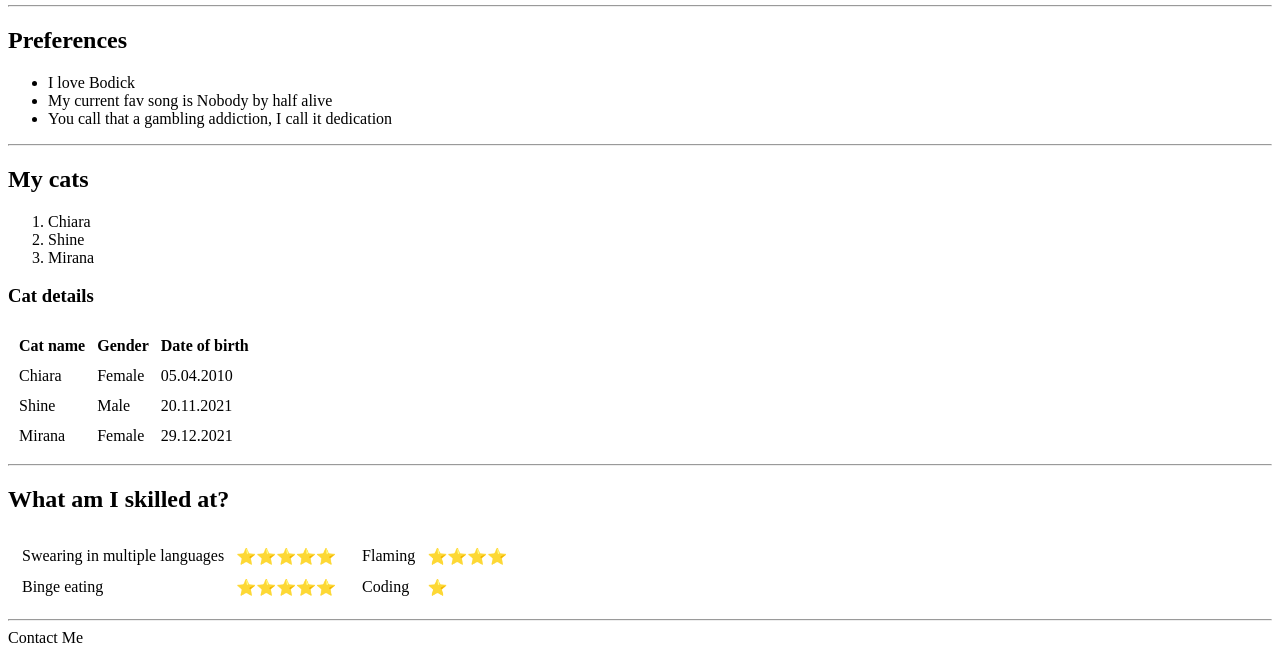
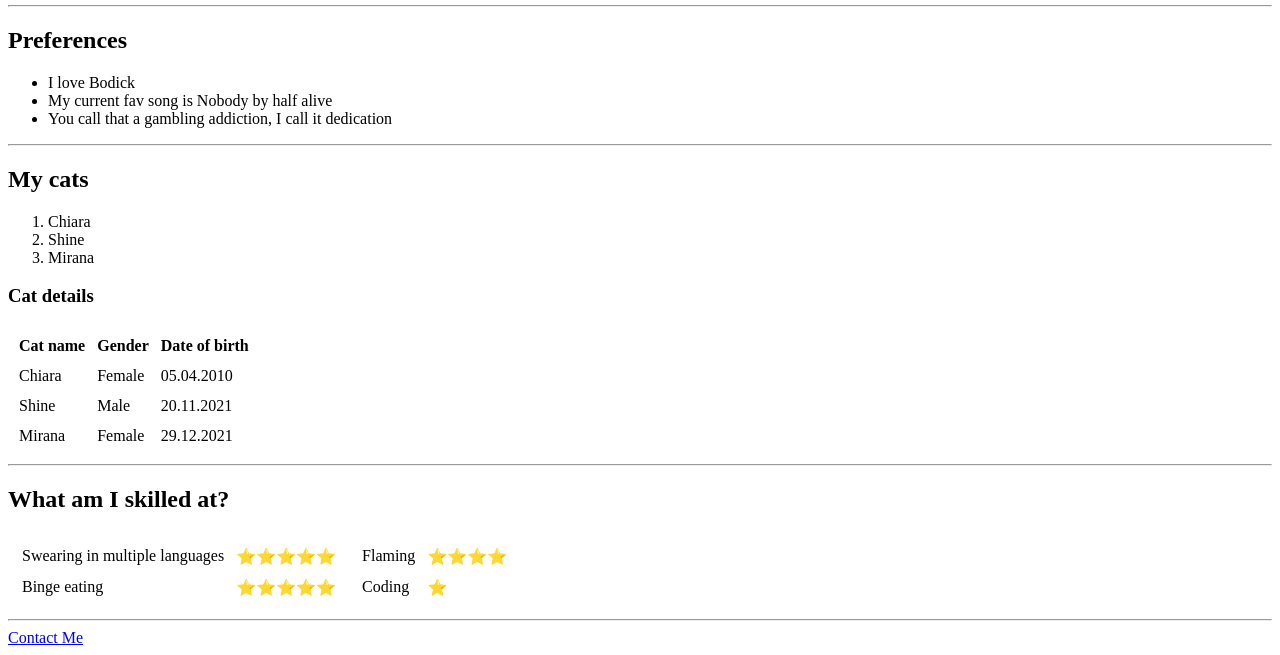
Before and after one commit to lorra-ineee/random, a plain HTML site: page index.html in a window 1280 px wide. Shown: the part 459-1114 px from the top of the page. Drawn offline with Linux system fonts and the light colour scheme.

Commit message:
Update index.html

```diff
--- a/index.html
+++ b/index.html
@@ -86,6 +86,6 @@
         </tr>
     </table>
     <hr>
-    <a ref="contact-me.html">Contact Me</a>
+    <a href="contact-me.html">Contact Me</a>
 </body>
 </html>
```
